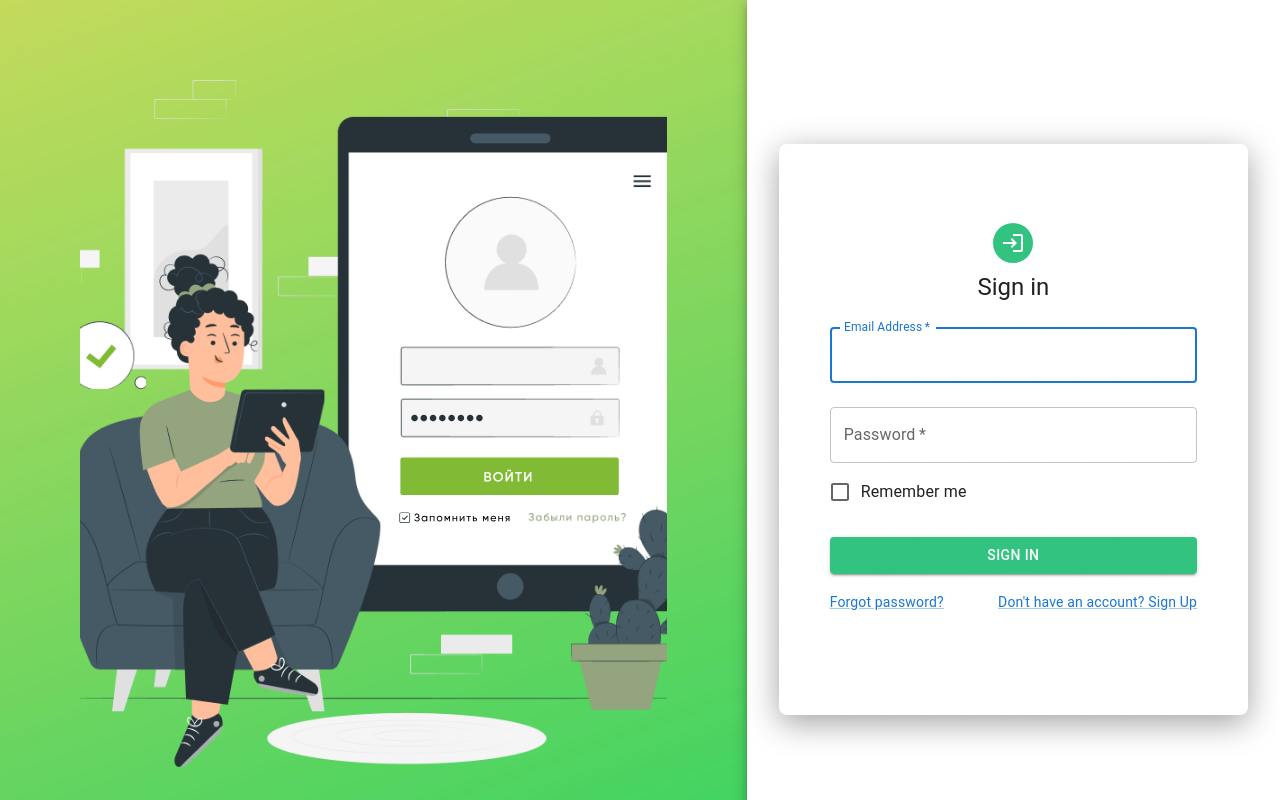
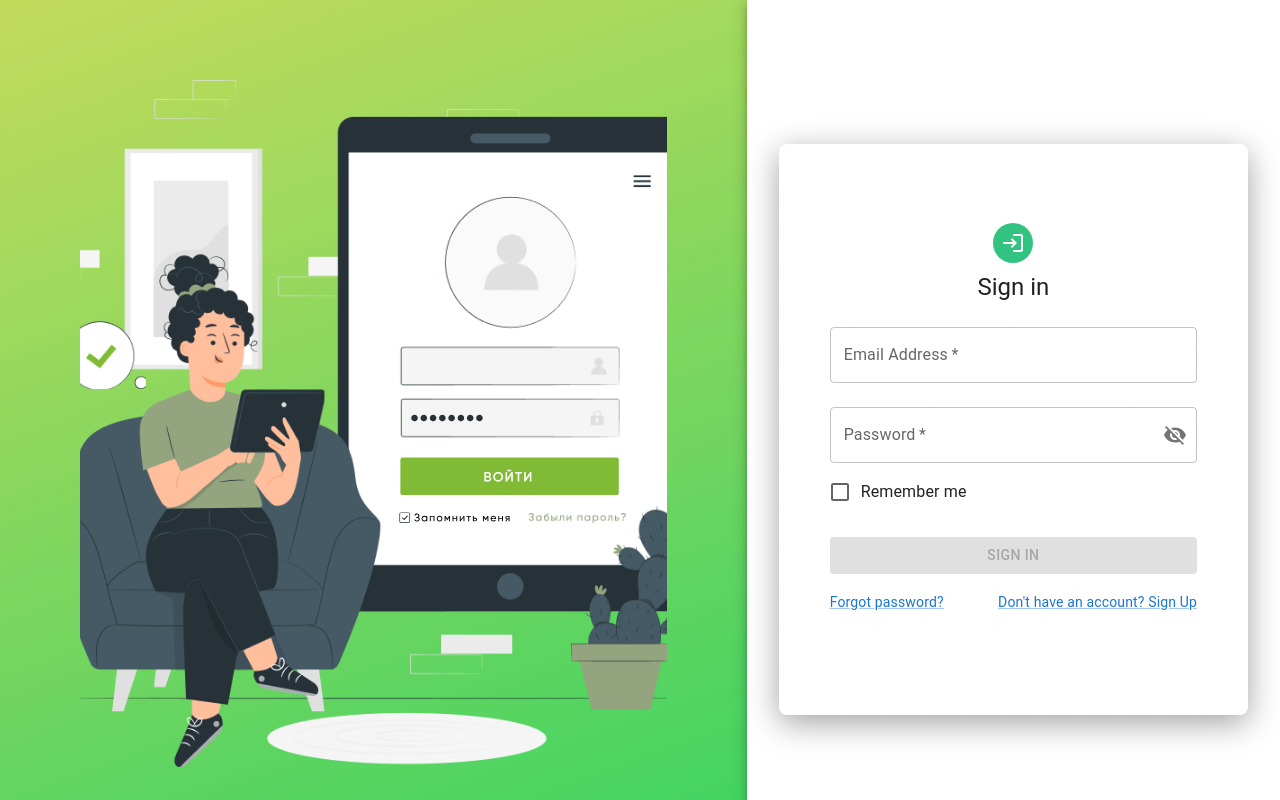
Before and after one commit to NilrajM/playMate-application, a React (Create React App) app in the folder client/playmate-app/: page /signin in a window 1280 px wide. Built offline with nearby package versions, Linux system fonts and the light colour scheme.

Commit message:
Added validations, snackbar and api integration for the signin page

```diff
--- a/client/playmate-app/src/pages/SignInPage.tsx
+++ b/client/playmate-app/src/pages/SignInPage.tsx
@@ -1,12 +1,25 @@
-import { ReactElement, useState } from "react"
-import { Avatar, Box, Grid, Typography, TextField, Button, Link, Checkbox, FormControlLabel, Paper, CssBaseline, Slide} from "@mui/material"
+import { ReactElement, useEffect, useState } from "react"
+import { Avatar, Box, Grid, Typography, TextField, Button, Link, Checkbox, FormControlLabel, Paper, CssBaseline, Slide, InputAdornment, IconButton, AlertColor, Snackbar} from "@mui/material"
 import LoginIcon from '@mui/icons-material/Login';
 import backgoundImg from '../../src/assets/background.jpg';
 import signInAnimation from '../../src/assets/SignInPage.json';
 import { useLottie } from "lottie-react";
+import MuiAlert from '@mui/material/Alert';
+import { Visibility, VisibilityOff } from "@mui/icons-material";
+import * as userAuthService from '../services/userAuth-service';
 
 const SignIn: React.FC = (): ReactElement => {
   const[open, setOpen] = useState<boolean>(true);
+  const [email, setEmail] = useState<string>('');
+  const [password, setPassword] = useState<string>('');
+  const [passwordError, setPasswordError] = useState<string>('');
+  const [emailError, setEmailError] = useState<string>('');
+  const [isSignInButtonDisbaled, setIsSignInButtonDisbaled] = useState<boolean>(true);
+  const [showPassword, setShowPassword] = useState<boolean>(false);
+  const [snackbarOpen, setSnackbarOpen] = useState<boolean>(false);
+  const [snackbarMessage, setSnackbarMessage] = useState<string>('');
+  const [snackbarSeverity, setSnackbarSeverity] = useState<AlertColor>('success');
+
   const lottieOptions = {
       loop: false,
       autoplay: true,
@@ -21,6 +34,69 @@ const SignIn: React.FC = (): ReactElement => {
   }
 
   const {View} = useLottie(lottieOptions);
+
+  const showSnackbar = (message: string, severity: AlertColor) => {
+    setSnackbarMessage(message);
+    setSnackbarSeverity(severity);
+    setSnackbarOpen(true);
+  }
+
+  const handleCloseSnackbar = () => {
+    setSnackbarOpen(false);
+  }
+
+  const validateEmail = (email: string): boolean => {
+    const emailRegex = /^[^\s@]+@[^\s@]+\.[^\s@]+$/;
+    return emailRegex.test(email);
+  }
+
+  const validateField = (field: string, value: string): void => {
+    if(!value){
+      if(field === 'email'){
+        setEmailError('Email is required');
+      }
+      else if(field === 'password'){
+        setPasswordError('Password is required')
+      }
+    }
+    else if(field === 'email' && !validateEmail(value)){
+      setEmailError('Email is invalid')
+    }
+    else{
+      setEmailError('');
+      setPasswordError('');
+    }
+  }
+
+  useEffect(() => {
+    setPasswordError('');
+    setEmailError('');
+    const isFormComplete = email && password;
+    setIsSignInButtonDisbaled(!isFormComplete);
+  },[email, password])
+
+  const handleSignIn = async() => {
+    try{
+      validateField('email', email);
+      validateField('password', password);
+
+      if(!emailError && !passwordError){
+        const userData = {email, password};
+        const response = await userAuthService.loginUser(userData);
+        const {user, tokens} = response;
+
+        if(response.success && user){
+          showSnackbar('User logged in successfully', 'success');
+        }
+        else{
+          showSnackbar(`Error signing in: ${response.message}`,'error')
+        }
+      }
+    }
+    catch(err){
+      showSnackbar('Unexpected error during sign-in', 'error');
+    }
+  }
 
     return(
 
@@ -65,7 +141,7 @@ const SignIn: React.FC = (): ReactElement => {
             <Typography component="h1" variant="h5">
               Sign in
             </Typography>
-            <Box component="form" noValidate  sx={{ mt: 1 }}>
+            <Box sx={{ mt: 1 }}>
               <TextField
                 margin="normal"
                 required
@@ -73,8 +149,12 @@ const SignIn: React.FC = (): ReactElement => {
                 id="email"
                 label="Email Address"
                 name="email"
-                autoComplete="email"
-                autoFocus
+                autoFocus={!open}
+                value={email}
+                onChange={(e) => setEmail(e.target.value)}
+                onBlur={() => validateField('email', email)}
+                error={!!emailError}
+                helperText={emailError}
               />
               <TextField
                 margin="normal"
@@ -82,9 +162,22 @@ const SignIn: React.FC = (): ReactElement => {
                 fullWidth
                 name="password"
                 label="Password"
-                type="password"
+                type={showPassword ? 'text' : 'password'}
                 id="password"
-                autoComplete="current-password"
+                autoFocus={!open}
+                onChange={(e) => setPassword(e.target.value)}
+                onBlur={() => validateField('password', password)}
+                error={!!passwordError}
+                helperText={passwordError}
+                InputProps={{
+                  endAdornment: (
+                    <InputAdornment position="end">
+                      <IconButton onClick={() => setShowPassword(!showPassword)} edge="end">
+                        {showPassword ? <Visibility/>: <VisibilityOff/>}
+                      </IconButton>
+                    </InputAdornment>
+                  )
+                }}
               />
               <FormControlLabel
                 control={<Checkbox value="remember" color="primary" />}
@@ -102,6 +195,8 @@ const SignIn: React.FC = (): ReactElement => {
                   },
                   transition: 'background-color 0.3s',
                  }}
+                 disabled={isSignInButtonDisbaled}
+                 onClick={handleSignIn}
               >
                 Sign In
               </Button>
@@ -120,6 +215,11 @@ const SignIn: React.FC = (): ReactElement => {
             </Box>
           </Box>
           </Slide>
+          <Snackbar open={snackbarOpen} autoHideDuration={3000} onClose={handleCloseSnackbar} anchorOrigin={{vertical:'top', horizontal:'center'}}>
+            <MuiAlert onClose={handleCloseSnackbar} severity={snackbarSeverity} sx={{width: '100%', maxWidth: '600px'}}>
+              {snackbarMessage}
+            </MuiAlert>
+          </Snackbar>
         </Grid>
       </Grid>
 
```
